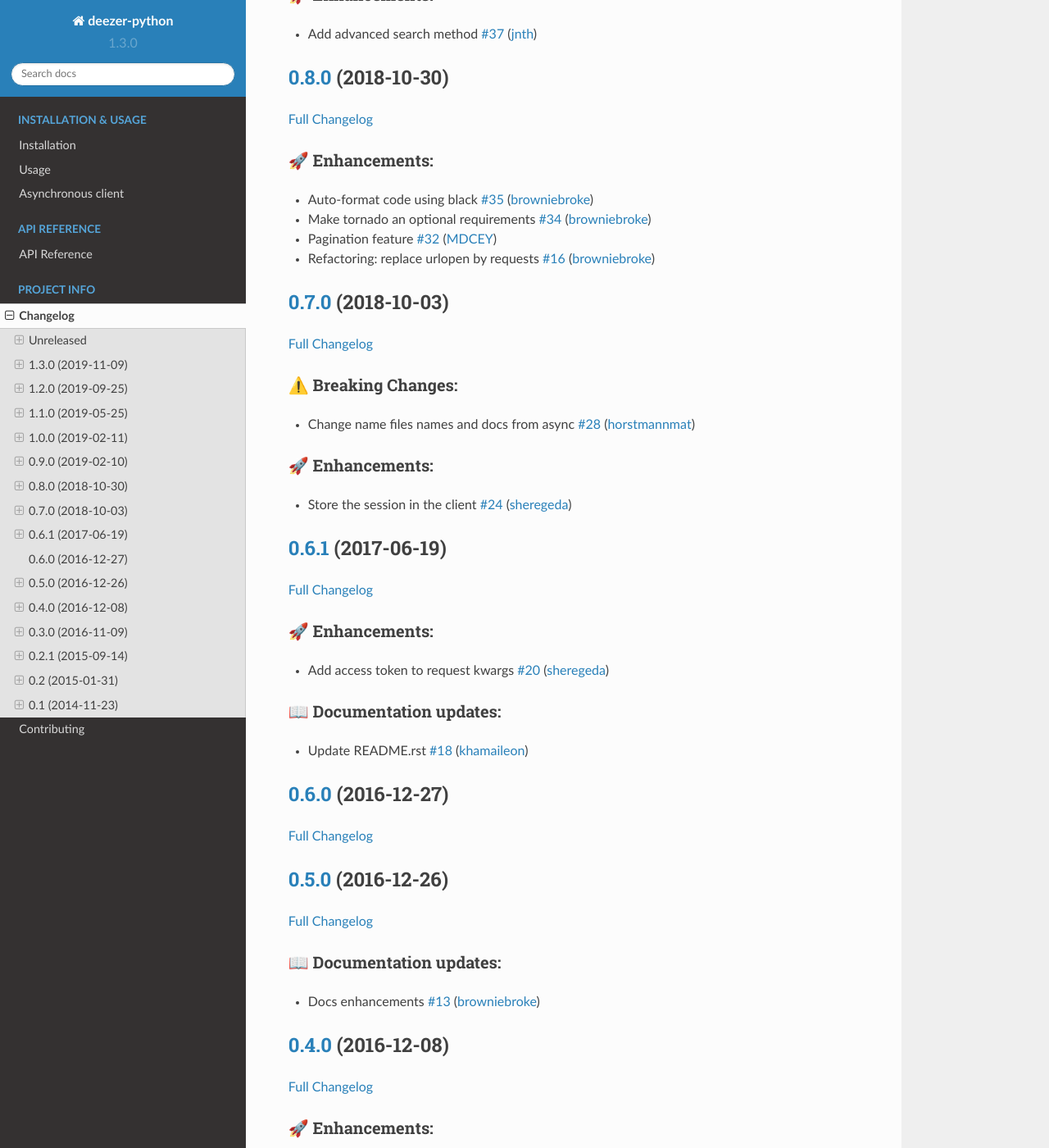
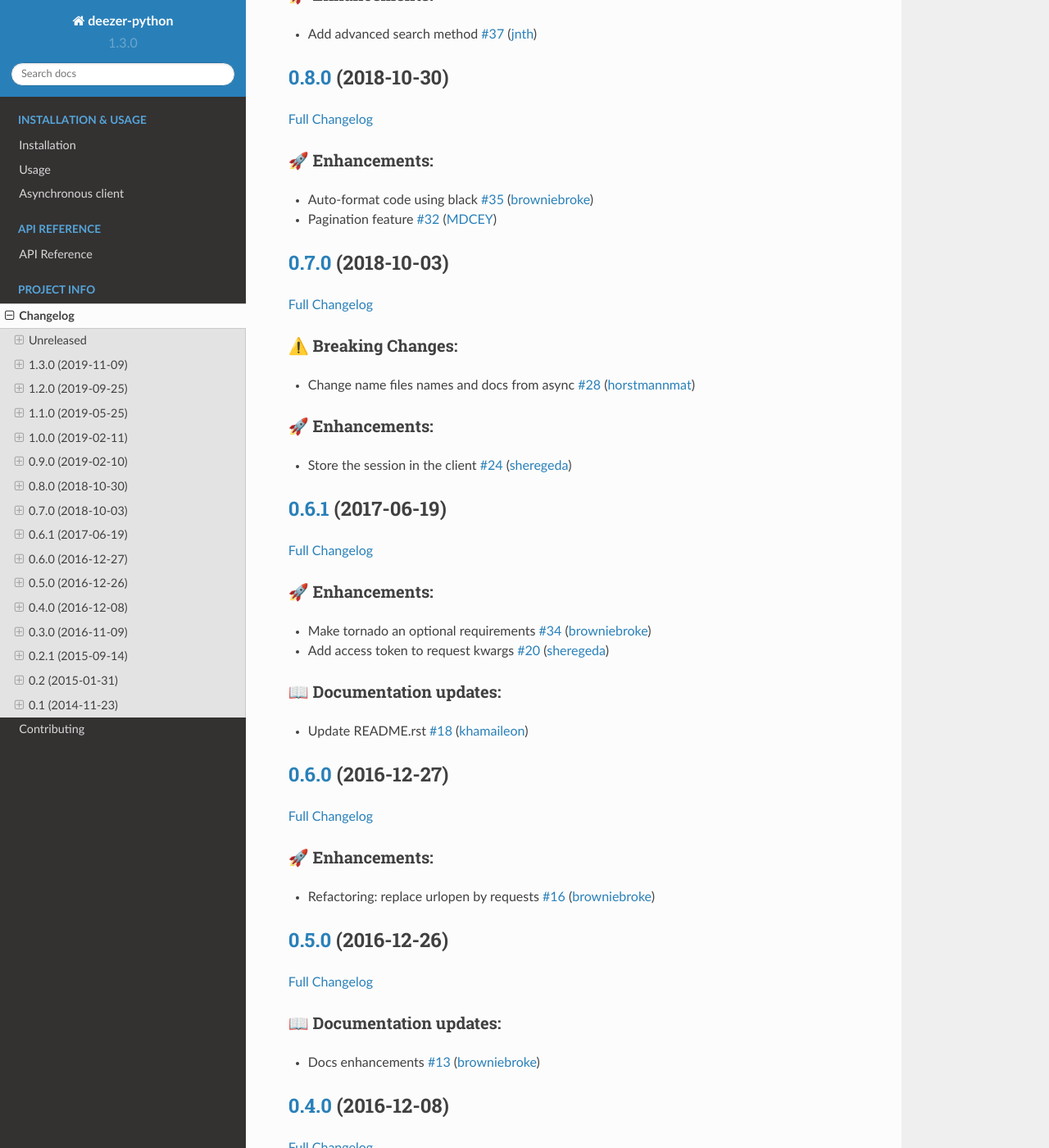
Before and after one commit to springer12/deezer-python, a Sphinx documentation site: the page built from docs/source/changelog.md, in a window 1280 px wide and 1400 px high, scrolled down 1660 px. Shown: the whole window at 82% size. Built offline with Sphinx 7.4.7 and the Read the Docs theme 2.0.0, drawn with Linux system fonts in a browser that asks for light colours; part of the change alters nothing that is shown.

Commit message:
Update Changelog

```diff
--- a/docs/source/changelog.md
+++ b/docs/source/changelog.md
@@ -70,9 +70,7 @@
 ### 🚀 Enhancements:
 
 - Auto-format code using black [\#35](https://github.com/browniebroke/deezer-python/pull/35) ([browniebroke](https://github.com/browniebroke))
-- Make tornado an optional requirements [\#34](https://github.com/browniebroke/deezer-python/pull/34) ([browniebroke](https://github.com/browniebroke))
 - Pagination feature [\#32](https://github.com/browniebroke/deezer-python/pull/32) ([MDCEY](https://github.com/MDCEY))
-- Refactoring: replace urlopen by requests [\#16](https://github.com/browniebroke/deezer-python/pull/16) ([browniebroke](https://github.com/browniebroke))
 
 ## [0.7.0](https://github.com/browniebroke/deezer-python/tree/0.7.0) (2018-10-03)
 
@@ -92,6 +90,7 @@
 
 ### 🚀 Enhancements:
 
+- Make tornado an optional requirements [\#34](https://github.com/browniebroke/deezer-python/pull/34) ([browniebroke](https://github.com/browniebroke))
 - Add access token to request kwargs [\#20](https://github.com/browniebroke/deezer-python/pull/20) ([sheregeda](https://github.com/sheregeda))
 
 ### 📖 Documentation updates:
@@ -101,6 +100,10 @@
 ## [0.6.0](https://github.com/browniebroke/deezer-python/tree/0.6.0) (2016-12-27)
 
 [Full Changelog](https://github.com/browniebroke/deezer-python/compare/0.5.0...0.6.0)
+
+### 🚀 Enhancements:
+
+- Refactoring: replace urlopen by requests [\#16](https://github.com/browniebroke/deezer-python/pull/16) ([browniebroke](https://github.com/browniebroke))
 
 ## [0.5.0](https://github.com/browniebroke/deezer-python/tree/0.5.0) (2016-12-26)
 
```
